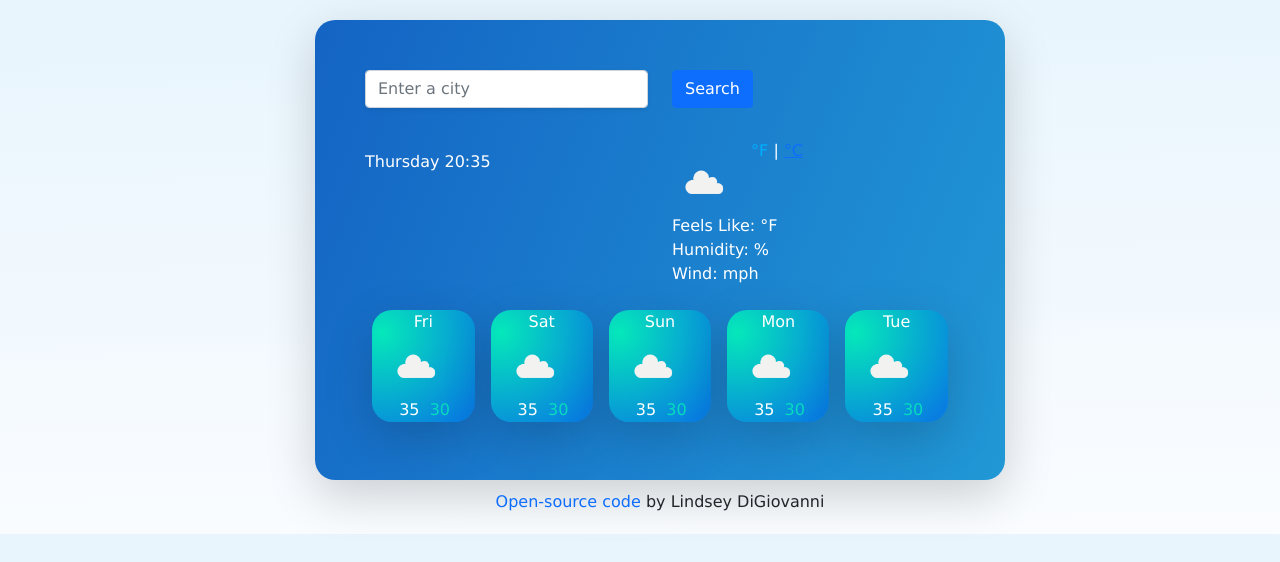
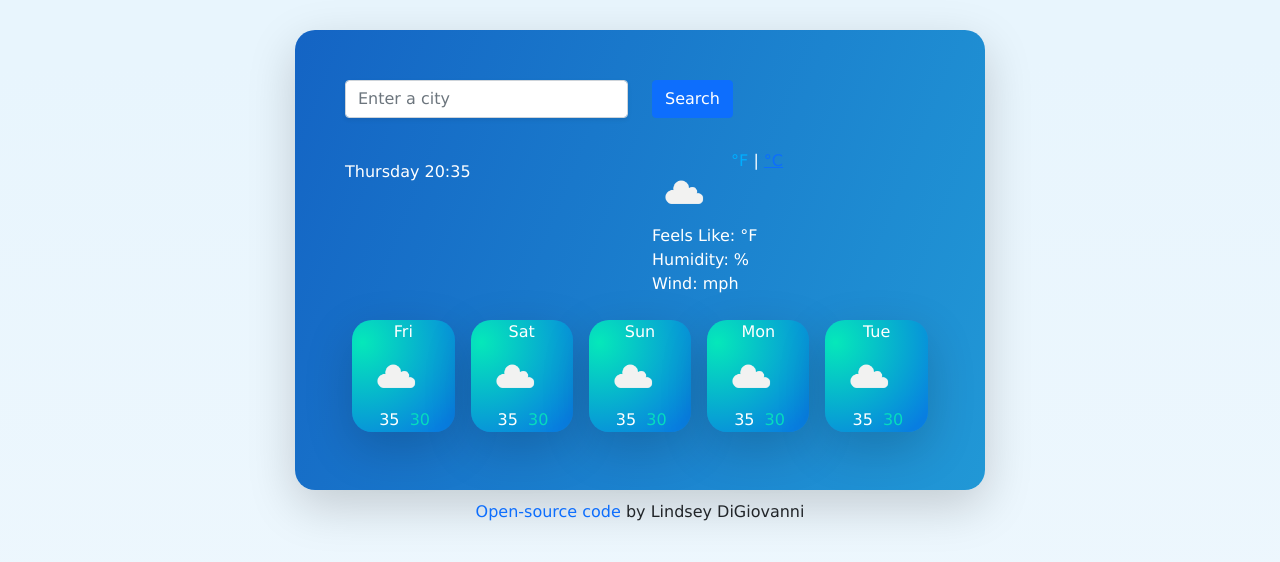
Before and after one commit to linzdigio/weather-app-project, a website built with Parcel: page index.html in a window 1280 px wide. Built offline with nearby package versions, Linux system fonts and the light colour scheme; no server answers; a web font is replaced by a local one.

Commit message:
Adjusted body margin and background size

```diff
--- a/src/styles.css
+++ b/src/styles.css
@@ -1,13 +1,11 @@
 body {
-  margin: 20px;
+  margin: 30px;
   background: linear-gradient(
     178.6deg,
     rgb(232, 245, 253) 3.3%,
     rgb(252, 253, 255) 109.6%
   );
-  display: block;
-  width: 100%;
-  height: 100%;
+  background-size: 800px 2000px;
 }
 
 h1 {
```
